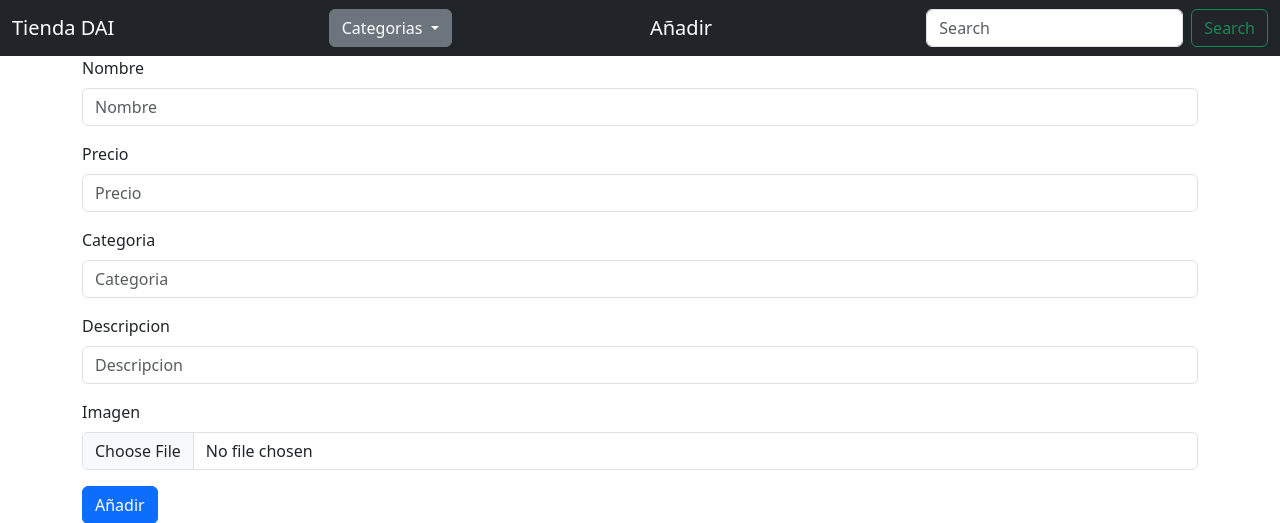
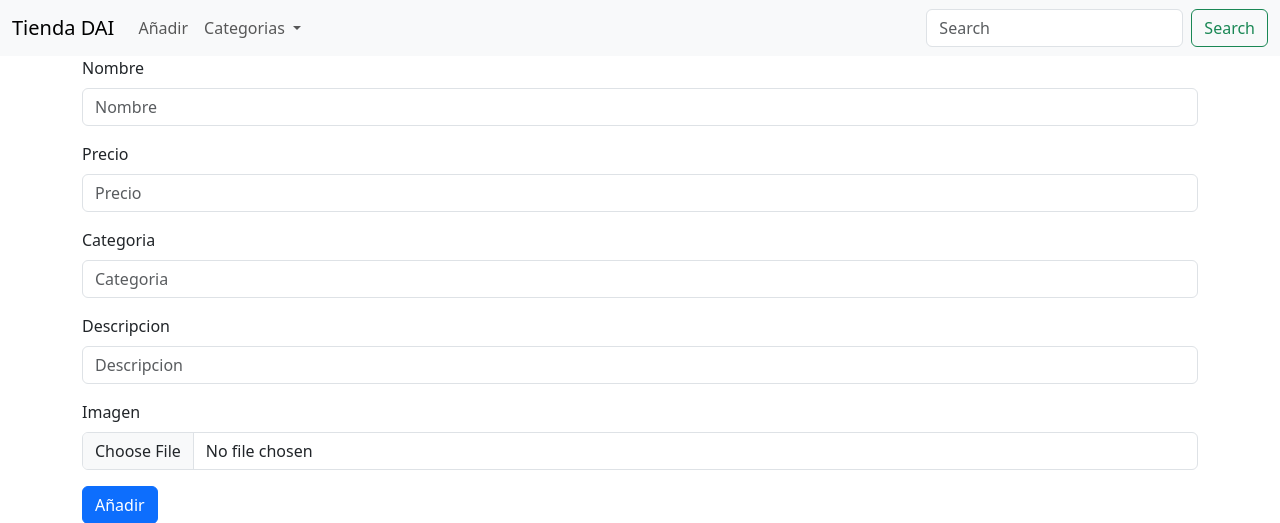
Before and after one commit to javigp2002/PracticasDAI, a Django app: page /add in a window 1280 px wide. Shown: the top 523 px of the page. Run offline with Django 4.2, Linux system fonts and the light colour scheme; some libraries are stand-ins or nearby versions.

Commit message:
Fix: imágenes, navbar

```diff
--- a/practica2/e-commerce/etienda/views.py
+++ b/practica2/e-commerce/etienda/views.py
@@ -70,7 +70,7 @@ def recogerDatos(form, imagen):
         "price": form.cleaned_data['precio'],
         "category": form.cleaned_data['categoria'],
         "description": form.cleaned_data['descripcion'],
-        "image": imagen,
+        "image": 'imágenes/' + imagen,
         "rating": {
             "rate": 4.8,
             "count": 17
--- a/practica2/e-commerce/guardaDatos.py
+++ b/practica2/e-commerce/guardaDatos.py
@@ -20,7 +20,7 @@ def saveImage(url, directory):
 	path = os.path.join(directory, name)
 	with open(path, 'wb') as f:
 		f.write(image)
-	return name
+	return "imágenes/" + name
 
 # https://requests.readthedocs.io/en/latest/
 def getProductos(api):
--- a/practica2/e-commerce/templates/base.html
+++ b/practica2/e-commerce/templates/base.html
@@ -23,15 +23,22 @@
     </div>
     {% endif %}
 
-    <nav class="navbar navbar-expand-md navbar-dark bg-dark">
+    <nav class="navbar navbar-expand-lg navbar-light bg-light">
         <div class="container-fluid">
-            <a class="navbar-brand " href="{%url 'index'%}">Tienda DAI</a>
-
-            <div class="dropdown">
-                <button class="btn btn-secondary dropdown-toggle" type="button" id="dropdownMenuButton1" data-bs-toggle="dropdown" aria-expanded="false">
+          <a class="navbar-brand" href="{%url 'index'%}">Tienda DAI</a>
+          <button class="navbar-toggler" type="button" data-bs-toggle="collapse" data-bs-target="#navbarScroll" aria-controls="navbarScroll" aria-expanded="false" aria-label="Toggle navigation">
+            <span class="navbar-toggler-icon"></span>
+          </button>
+          <div class="collapse navbar-collapse" id="navbarScroll">
+            <ul class="navbar-nav me-auto my-2 my-lg-0 navbar-nav-scroll" style="--bs-scroll-height: 100px;">
+                <li class="nav-item">
+                    <a class="nav-link" href="{%url 'add'%}">Añadir</a>
+                  </li>
+                <li class="nav-item dropdown">
+                    <a class="nav-link dropdown-toggle" href="#" id="navbarScrollingDropdown" role="button" data-bs-toggle="dropdown" aria-expanded="false">
                         Categorias
-                </button>
-                <ul class="dropdown-menu" aria-labelledby="dropdownMenuButton1">
+                    </a>
+                    <ul class="dropdown-menu" aria-labelledby="navbarScrollingDropdown">
                         <li><a class="dropdown-item" href="/busq/electronics">Electronica</a></li>
                         <li><a class="dropdown-item" href="/busq/jewelery">Joyeria</a></li>
                         <li><a class="dropdown-item" href="/busq/men's clothing">Ropa de hombre</a></li>
@@ -39,17 +46,15 @@
                         <div class="dropdown-divider"></div>
                         <li><a class="dropdown-item" href="/busq/all">Todos los productos</a></li>
                     </ul>
-              </div>
-
-              <a class="navbar-brand " href="{%url 'add'%}">Añadir</a>
-
+                </li>
+            </ul>
             <form class="d-flex" role="search" action="{% url 'busqueda' %}" method="get">
                 <input class="form-control me-2" type="search" placeholder="Search" aria-label="Search" name="buscar">
                 <button class="btn btn-outline-success" type="submit">Search</button>
             </form>
           </div>
+        </div>
       </nav>
-
     <div class="container" >
         {% block contenido %}
         {% endblock %}
```
Also changed, not shown: 1 other file. Lines whose indentation alone changed are shown as unchanged.
